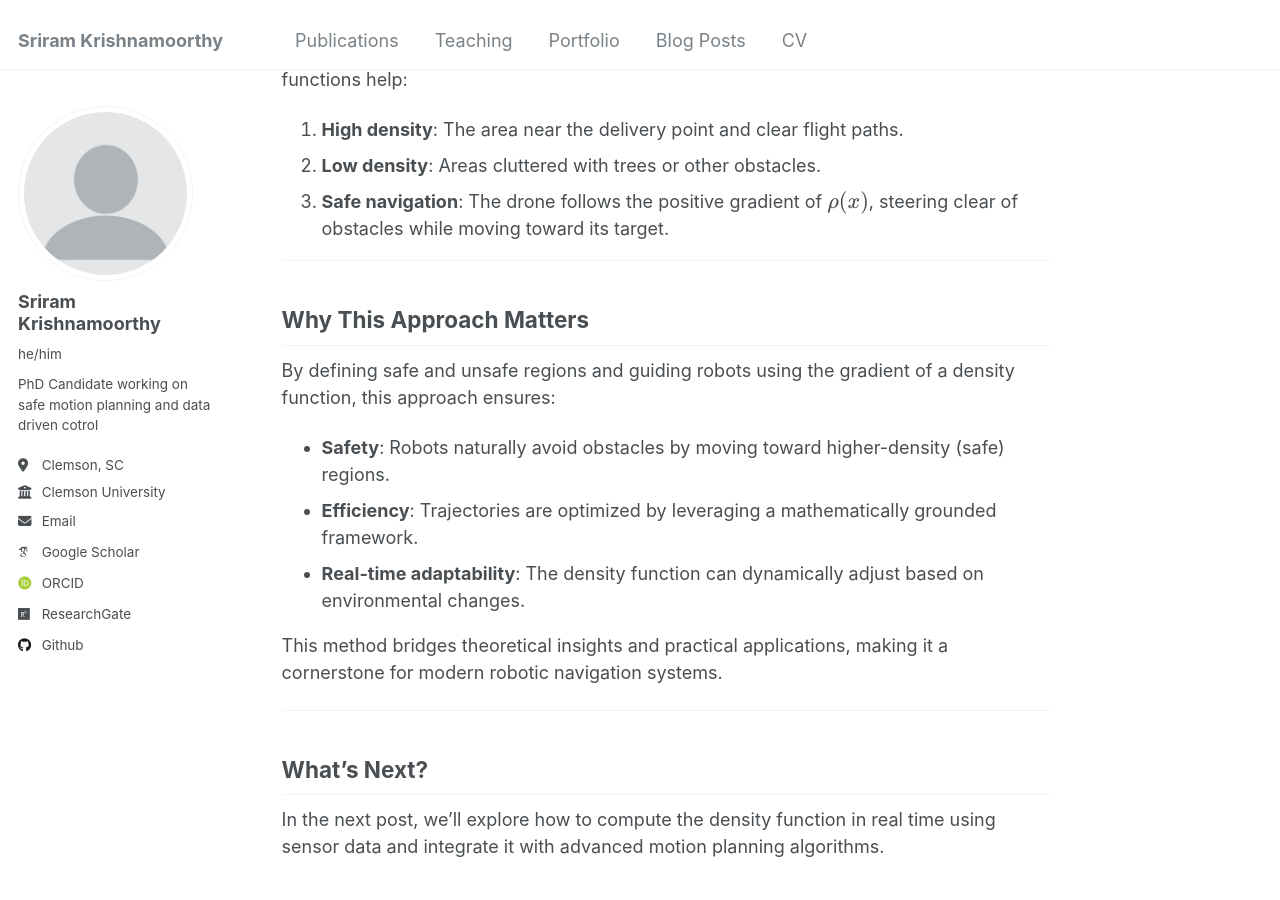
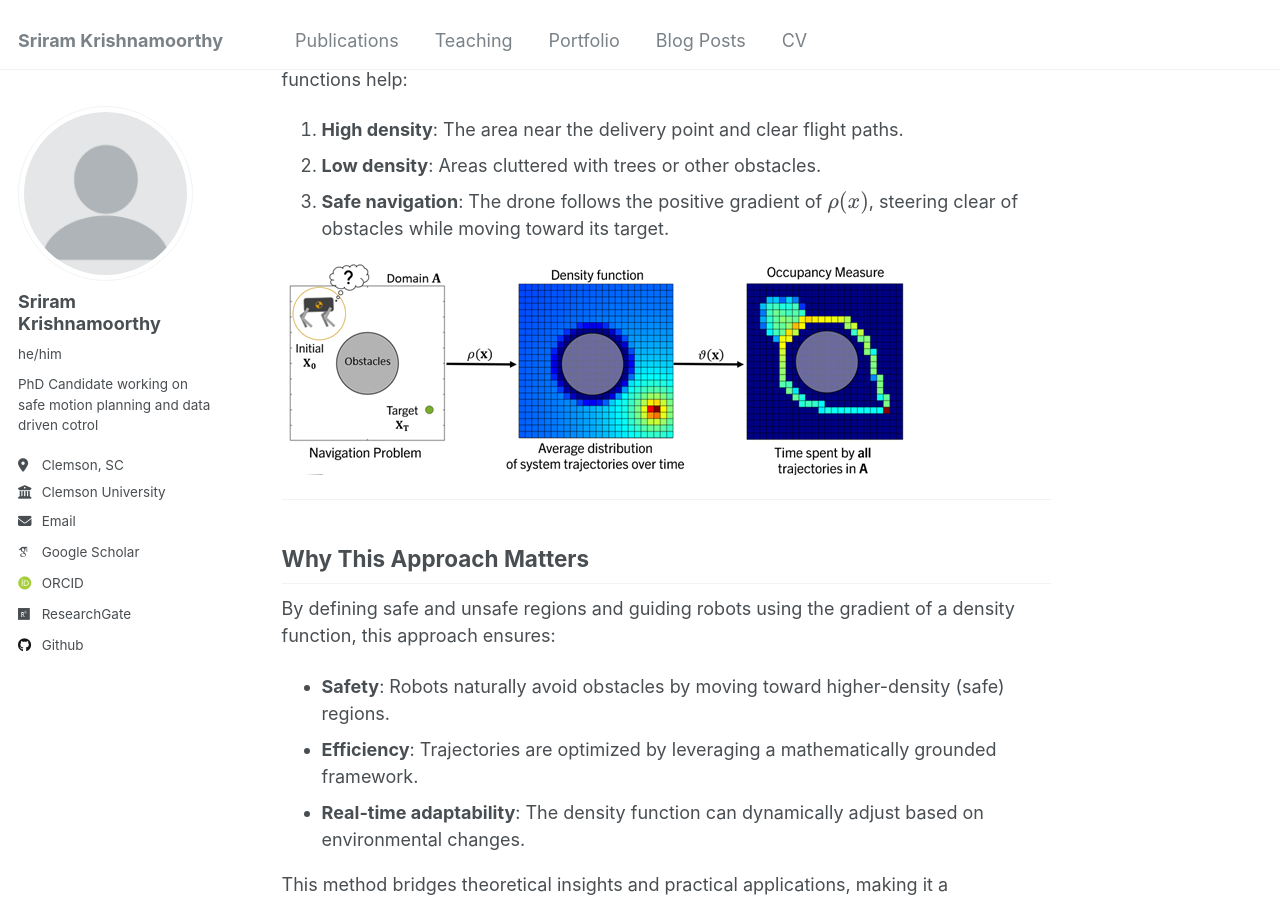
Before and after one commit to sriram-2502/sriram-2502.github.io, a Jekyll site: the page built from _posts/2024-12-01-density-functions.md, in a window 1280 px wide and 900 px high, scrolled down 1790 px. Built offline with Jekyll 4.4.1, drawn with Linux system fonts in a browser that asks for light colours; some web fonts are replaced.

```diff
--- a/_posts/2024-12-01-density-functions.md
+++ b/_posts/2024-12-01-density-functions.md
@@ -57,6 +57,8 @@
 2. **Low density**: Areas cluttered with trees or other obstacles.
 3. **Safe navigation**: The drone follows the positive gradient of \\( \rho(x) \\), steering clear of obstacles while moving toward its target.
 
+![Safe navigation with Density functions](/files/density.png)
+
 ---
 
 ## **Why This Approach Matters**
```
Also changed, not shown: files/density.png (added).
